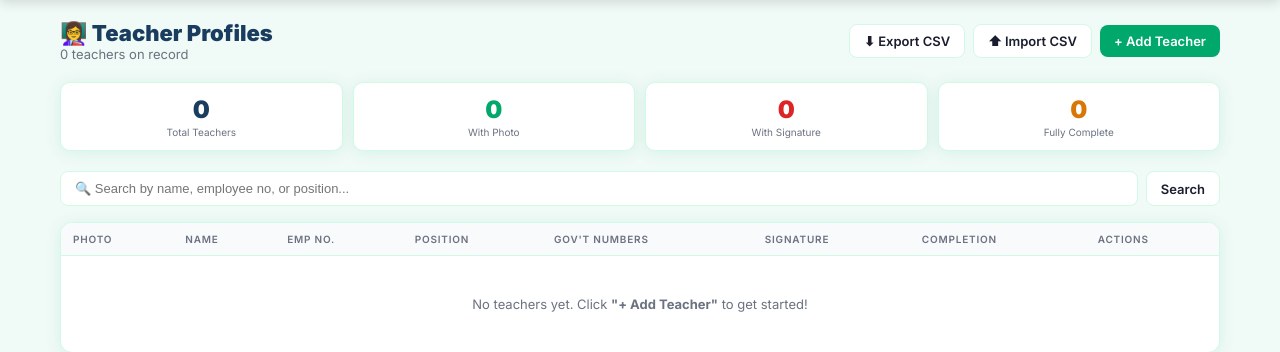
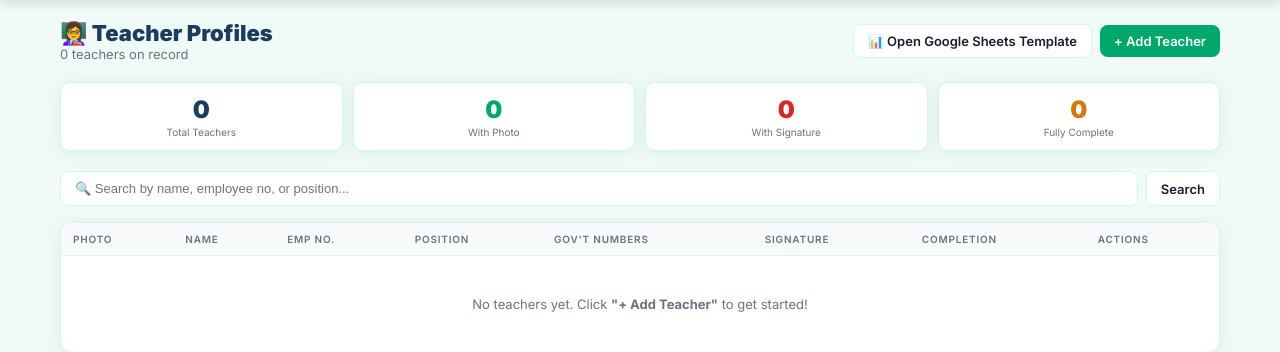
Before and after one commit to CharmeineC/ces-teacher-portal, a Flask app: page /teachers in a window 1280 px wide. Shown: the part 55-407 px from the top of the page. Run offline with Flask 3, Linux system fonts and the light colour scheme.

Commit message:
Update teachers.html

```diff
--- a/templates/teachers.html
+++ b/templates/teachers.html
@@ -110,8 +110,14 @@ tbody tr:last-child td{border-bottom:none;}
       <div class="page-sub">{{ teachers|length }} teacher{{ 's' if teachers|length != 1 else '' }} on record</div>
     </div>
     <div class="actions">
+      {% if is_admin %}
       <a href="/download_teachers_csv" class="btn btn-outline">⬇ Export CSV</a>
       <button class="btn btn-outline" onclick="openModal('import-modal')">⬆ Import CSV</button>
+      {% else %}
+      <a href="https://docs.google.com/spreadsheets/d/17qq3MNEnX-FVLBrmQ_XwkSm0rlsz41L6JUIhoez49KM/copy" target="_blank" class="btn btn-outline">
+        📊 Open Google Sheets Template
+      </a>
+      {% endif %}
       <button class="btn btn-green" onclick="openModal('add-teacher-modal')">+ Add Teacher</button>
     </div>
   </div>
```
